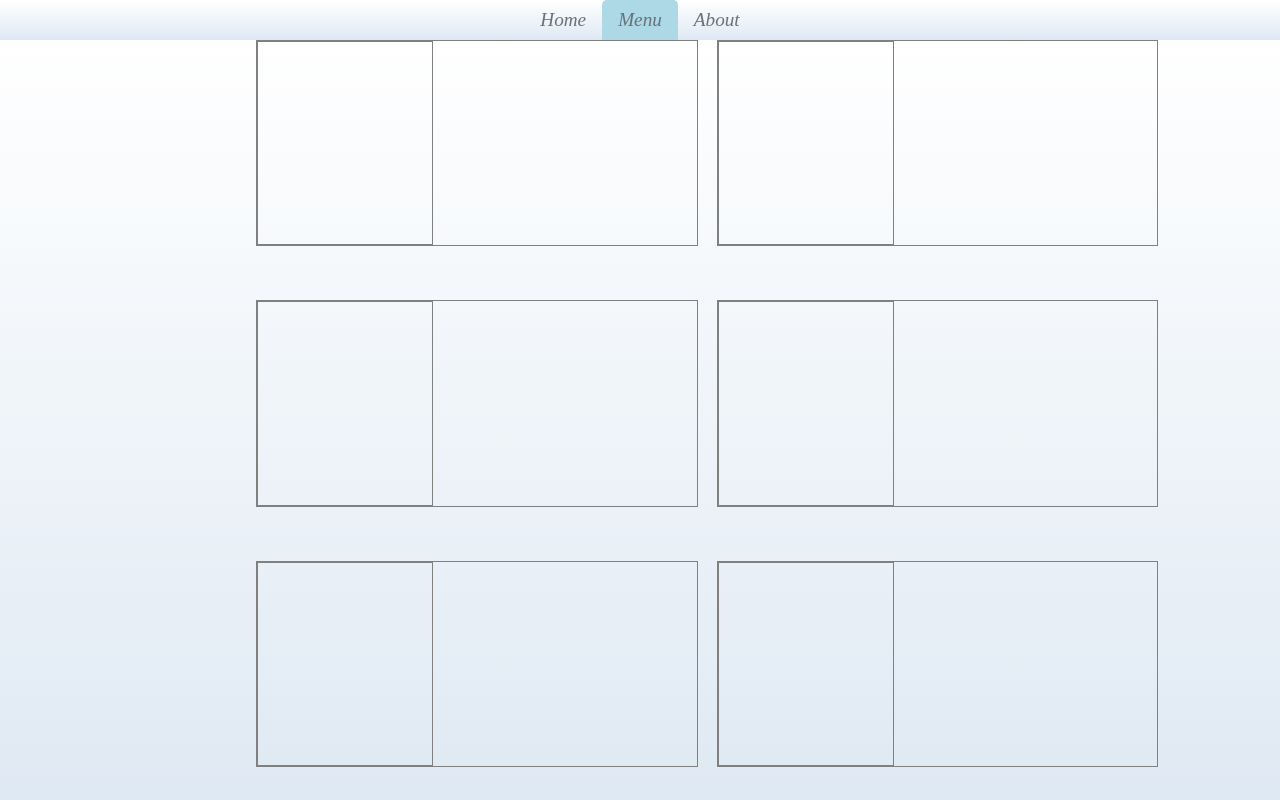
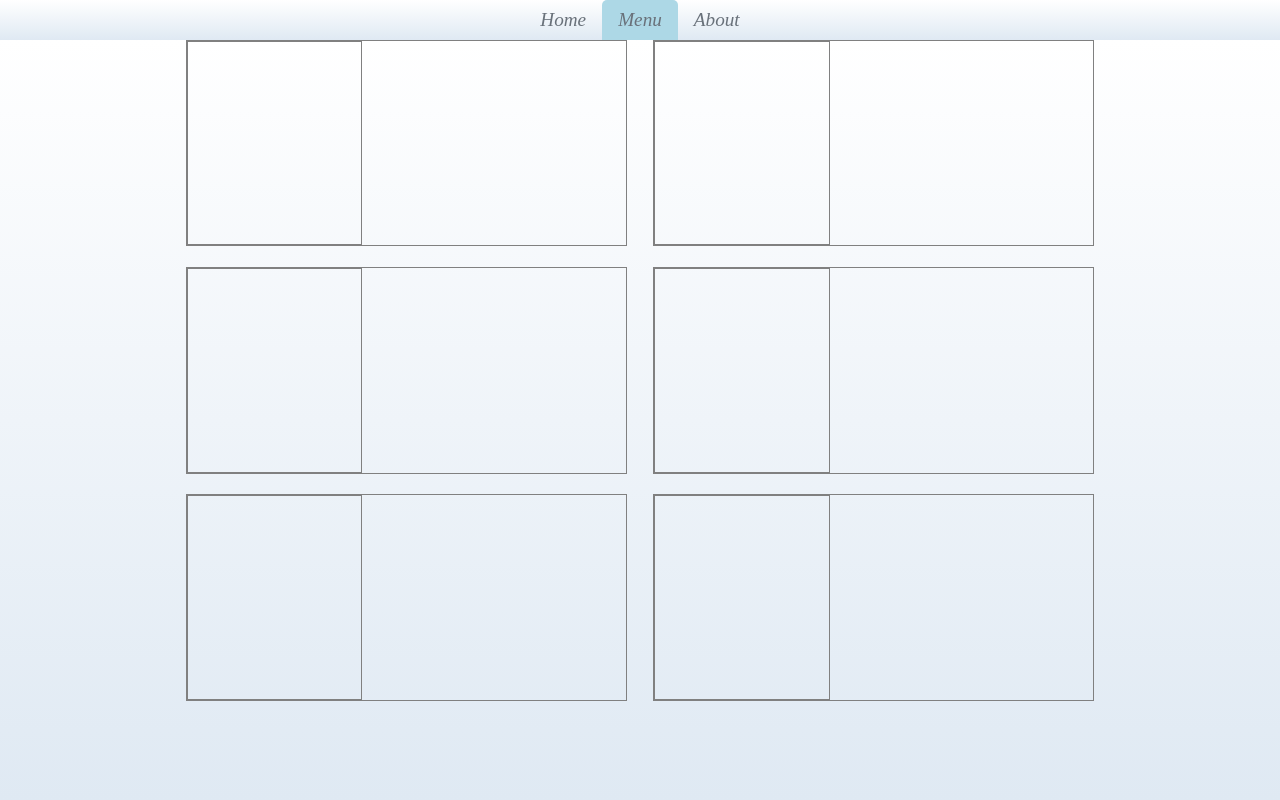
Before and after one commit to GrayShade/odin-restaurant-page, a website built with webpack: page src/template.html in a window 1280 px wide. Both pictures are taken after a click on the button "Menu". Built offline with nearby package versions, Linux system fonts and the light colour scheme.

Commit message:
Modify grid cards to wrap correctly irrespective of width given

```diff
--- a/src/index.js
+++ b/src/index.js
@@ -3,6 +3,7 @@ import { reset } from "./styles/reset.css"
 // import {Home} from "./home.js";
 import { createHomeContent } from "./home.js";
 import { createMenuContent } from "./menu.js"
+import { createCards } from "./menu.js"
 import { About } from "./about.js"
 
 class Controller {
@@ -35,6 +36,7 @@ class Controller {
             break;
           case 'menuTab-btn':
             createMenuContent();
+             createCards();
             break;
           case 'aboutTab-btn':
             break;
@@ -89,6 +91,7 @@ class Controller {
       this.clearContent();
       this.applyCurrentTabStyle(e);
       createMenuContent();
+      createCards();
     });
   }
 
--- a/src/menu.js
+++ b/src/menu.js
@@ -3,6 +3,9 @@ import { reset } from "./styles/reset.css"
 import { menuContent } from "./styles/menuContent.css"
 
 class Menu {
+  constructor() {
+
+  }
   createMenuContent() {
     // As we are switching tabs by replacing content div in body but page remains same.
     // This means any CSS imported in index.js vs explicit CSS imports or from js modules
@@ -10,14 +13,24 @@ class Menu {
     // replacing other classes with the specific one for its style to take effect.
     // In that specific class file, remember to use specific names for all elements to
     // not conflict with general css files of page.
-    document.getElementById('content').setAttribute('class', 'menu-con');
+document.getElementById('content').setAttribute('class', 'menu-con');
 
-    let menuConEle = document.querySelector('.menu-con')
+let cardContainer = document.createElement('div');
+cardContainer.setAttribute('id', 'card-container');
+document.querySelector('.menu-con').appendChild(cardContainer);
+  }
+
+  createCards() {
+
+
+    // let menuConEle = document.querySelector('.menu-con');
+    let cardContainer = document.getElementById('card-container');
+
     for(let i=1; i<=6; i++) {
     let card = document.createElement('div');
     card.setAttribute('id', `card${i}`);
     card.setAttribute('class', 'card');
-    menuConEle.appendChild(card);
+    cardContainer.appendChild(card);
     let cardLeftDiv = document.createElement('div');
     cardLeftDiv.setAttribute('class', 'card-left-div');
     card.appendChild(cardLeftDiv);
@@ -25,9 +38,14 @@ class Menu {
     cardRightDiv.setAttribute('class', 'card-right-div');
     card.appendChild(cardRightDiv);
     }
+  }
 
 
-  }
+
 }
+// { createMenuContent, createCards } is an object destructuring pattern. It extracts the properties
+//  createMenuContent and createCards from the instance of the Menu class.
+// export const exports these properties so that they can be imported and used in other modules.
 
-export const { createMenuContent } = new Menu();
+export const { createMenuContent, createCards } = new Menu();
+// export const { createCards } = menuClassObj;
--- a/src/styles/menuContent.css
+++ b/src/styles/menuContent.css
@@ -1,17 +1,26 @@
 .menu-con {
   display: grid;
-  grid-template-columns: repeat(auto-fit, minmax(27.6rem, 0fr));
   column-gap: 1.2rem;
   row-gap: 1.3rem;
-  justify-content: start;
-  justify-items: start;
+  justify-content: center;
   height: 95%;
   width: 100%;
-  flex-direction: column;
   color: #69717a;
-  padding: 0% 0% 0% 20%;
   background: linear-gradient(to top, #dfe9f3 0%, white 100%);
   overflow: auto;
+}
+
+#card-container {
+  display: grid;
+  grid-template-columns: repeat(auto-fit, minmax(27.6rem, 0fr));
+  column-gap: 2%;
+  row-gap: 1.3rem;
+  height: fit-content;
+  max-width: 85rem;
+  color: #69717a;
+  overflow: auto;
+  justify-content: center;
+  align-items: center;
 }
 
 .card {
```
